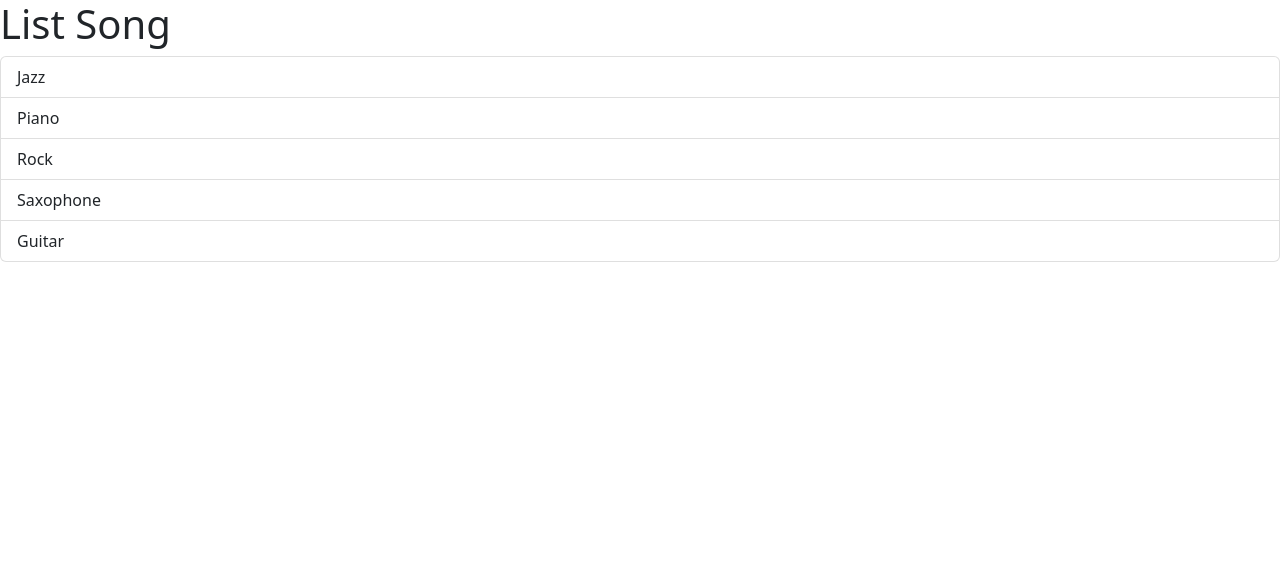
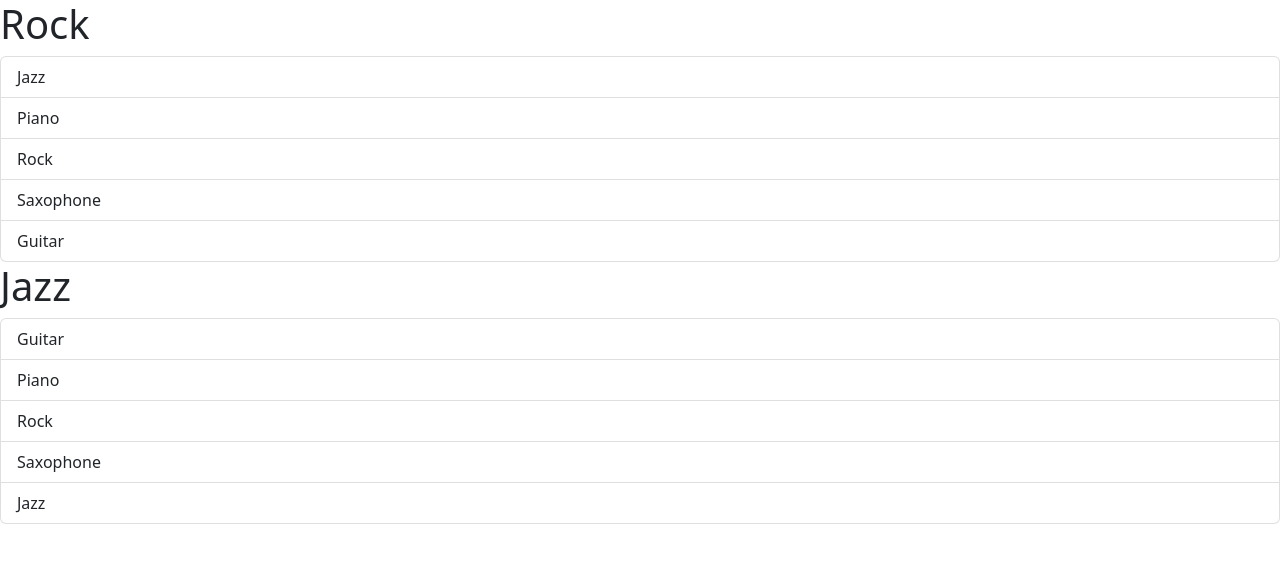
Before and after one commit to alexhuynh01/learning-project-gamehub, a React (Vite) app: page / in a window 1280 px wide. Shown: the top 562 px of the page. Built offline with nearby package versions, Linux system fonts and the light colour scheme.

Commit message:
use interface to items

```diff
--- a/src/App.tsx
+++ b/src/App.tsx
@@ -1,8 +1,17 @@
 import ListGroup from "./component/ListGroup";
 
+function App() {
+  // items tự tạo
+  let items = ["Jazz", "Piano", "Rock", "Saxophone", "Guitar"];
+  let items1 = ["Guitar", "Piano", "Rock", "Saxophone", "Jazz"];
+  return (
+    <div>
+      {/*  items kế thừa và heading */}
+      <ListGroup items={items} heading="Rock"/>
+      <ListGroup items={items1} heading="Jazz"/>
 
-function App() {
-  return <div><ListGroup/></div>;
+    </div>
+  );
 }
 
 export default App;
--- a/src/component/ListGroup.tsx
+++ b/src/component/ListGroup.tsx
@@ -1,14 +1,13 @@
 // import { Fragment } from "react";
 import { MouseEvent, useState } from "react";
+// item gọi vào là 'item' và 'heading' để kế thừa
+interface Props {
+  items: string[];
+  heading: string;
+}
 
-function ListGroup() {
-  let items = [
-    'Jazz',
-    'Piano',
-    'Rock',
-    'Saxophone',
-    'Guitar'
-  ];
+function ListGroup({ items, heading}: Props) {
+
   const [selectedIndex, setSelectedIndex] = useState(-1);
   //Hook
   const arr = useState(-1);
@@ -23,7 +22,7 @@ function ListGroup() {
   // và nếu false && 1 thì reult là "false"
   return (
     <>
-      <h1>List Song</h1>
+      <h1>{heading}</h1>
       { message }
       <ul className="list-group">
         {/* Ánh xạ danh sách */
```
